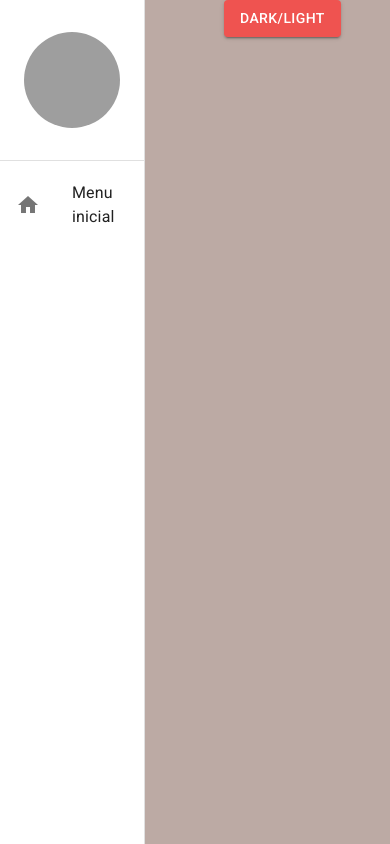
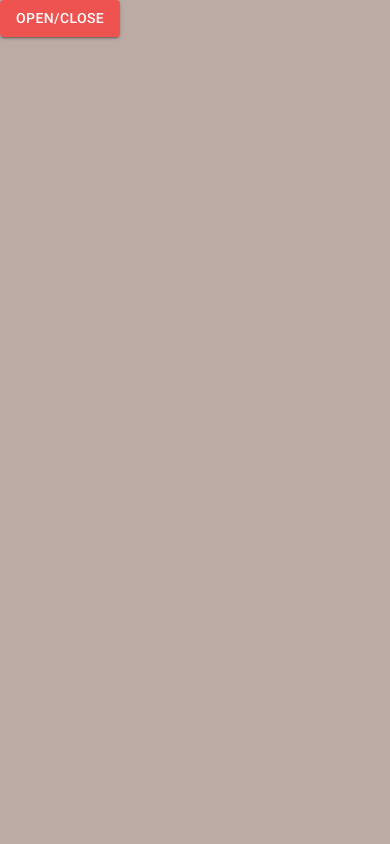
Before and after one commit to RobervanSouza/New-City, a React (Create React App) app in the folder new-city/: page /pagina-inicial in a window 390 px wide. Built offline with nearby package versions, Linux system fonts and the light colour scheme; grey boxes are pictures that could not be loaded.

Commit message:
feat: create menu left

```diff
--- a/new-city/src/App.tsx
+++ b/new-city/src/App.tsx
@@ -1,16 +1,19 @@
 import { BrowserRouter } from "react-router-dom";
 import { AppRouter } from "./routes";
 import { MenuLateral } from "./shared/components";
+import { DrawerProvider } from "./shared/contexts";
 import { AppThemeProvider } from "./shared/contexts/ThemeContext";
 
 export const App = () => {
   return (
     <AppThemeProvider>
-      <BrowserRouter>
-        <MenuLateral>
-          <AppRouter />
-        </MenuLateral>
-      </BrowserRouter>
+      <DrawerProvider>
+        <BrowserRouter>
+          <MenuLateral>
+            <AppRouter />
+          </MenuLateral>
+        </BrowserRouter>
+      </DrawerProvider>
     </AppThemeProvider>
   );
 };
--- a/new-city/src/routes/index.tsx
+++ b/new-city/src/routes/index.tsx
@@ -1,16 +1,40 @@
 import { Button } from '@mui/material';
+import { useEffect } from 'react';
 import { Routes, Route, Navigate} from 'react-router-dom';
-import { useThemeContext } from '../shared/contexts/ThemeContext';
+import { useDrawerContext } from '../shared/contexts';
+
 
 
 export const AppRouter = () => {
-     const { toggleTheme } = useThemeContext();
-    return(
-        <Routes>
-            <Route path='/pagina-inicial' element={<Button variant='contained' color='primary'  onClick={toggleTheme} >Dark/Light</Button>} />
-            <Route path='*' element={<Navigate to={'/pagina-inicial'}/>}//e para renderizar a pagina inicial, caso coloque outros nomes na pagina
+     const { toggleDrawerOpen, setDrawerOptions } = useDrawerContext();
 
-            />
-        </Routes>
+    useEffect(() => {
+        setDrawerOptions([
+        {
+            label: 'Pagina Inicial',
+            icons: 'home',
+            path: '/pagina-inicial'
+        }
+]);
+
+ }, []);
+
+    return (
+      <Routes>
+        <Route
+          path="/pagina-inicial"
+          element={
+            <Button
+              variant="contained"
+              color="primary"
+              onClick={toggleDrawerOpen}>
+              Open/Close
+            </Button>
+          }
+        />
+        <Route
+        //  path="*"  element={<Navigate to={"/pagina-inicial"} />} //e para renderizar a pagina inicial, caso coloque outros nomes na pagina
+        />
+      </Routes>
     );
 }
--- a/new-city/src/shared/components/menu-lateral/Menu-lateral.tsx
+++ b/new-city/src/shared/components/menu-lateral/Menu-lateral.tsx
@@ -1,15 +1,53 @@
-import { Avatar, Box, Divider, Drawer, Icon, List, ListItemButton, ListItemIcon, ListItemText, useTheme } from "@mui/material";
+import { Avatar, Box, Divider, Drawer, Icon, List, ListItemButton, ListItemIcon, ListItemText, useMediaQuery, useTheme } from "@mui/material";
 import React from "react";
+import { useMatch, useNavigate, useResolvedPath } from "react-router-dom";
+import { useDrawerContext } from "../../contexts";
 
 interface Ichildren {
   children: React.ReactNode;
 }
+interface IListeLinkProps{
+   label:string, // texto na opção de menu
+   icons:string, // icons
+   to: string,// navegação
+   onClick: (() => void) | undefined;
+}
+const ListItemLink : React.FC <IListeLinkProps> = ({ icons, label, onClick, to }) => {
+
+   const  navigate = useNavigate();
+
+   const path = useResolvedPath(to)// deixa configuração rara as rotas usando em baixo
+   const match = useMatch({path: path.pathname, end: false});// verifica se a rota esta selecionada ou não
+
+
+  const handleClick = () => {
+    navigate(to);
+    onClick?.(); // para saber se e undefined oo void
+  }
+
+  return (
+    <ListItemButton selected={!!match} onClick={handleClick} >
+      <ListItemIcon>
+        <Icon>{icons}</Icon>
+      </ListItemIcon>
+      <ListItemText primary={label} />
+    </ListItemButton>
+  );
+}
 
 export const MenuLateral: React.FC<Ichildren> = ({ children }) => {
   const theme = useTheme();
+
+  const smDown = useMediaQuery(theme.breakpoints.down('sm')) // down tela menor
+
+  const { isdrawerOpen, toggleDrawerOpen, drawerOptions} = useDrawerContext();
+
   return (
     <>
-      <Drawer variant="permanent">
+      <Drawer
+        open={isdrawerOpen}
+        variant={smDown ? "temporary" : "permanent"}
+        onClose={toggleDrawerOpen}>
         <Box
           width={theme.spacing(18)}
           height="100%"
@@ -30,24 +68,37 @@ export const MenuLateral: React.FC<Ichildren> = ({ children }) => {
           <Divider />
           <Box flex={1}>
             <List component="nav">
-              <ListItemButton>
-                <ListItemIcon>
-                  <Icon>
-                    home
-                  </Icon>
-                </ListItemIcon>
-                <ListItemText primary="Menu inicial" />
-              </ListItemButton>
+              {drawerOptions.map((drawerOptions) => (
+                <ListItemLink
+                  key={drawerOptions.path}
+                  icons={drawerOptions.icons}
+                  label={drawerOptions.label}
+                  to={drawerOptions.path}
+                  onClick={smDown ? toggleDrawerOpen : undefined} // quando clica em pagina inicial elelescond o draw ou vice versa
+                />
+              ))}
             </List>
           </Box>
         </Box>
       </Drawer>
-      <Box height="100vh" marginLeft={theme.spacing(28)}>
+      <Box height="100vh" marginLeft={smDown ? 0 : theme.spacing(28)}>
         {children}
       </Box>
     </> //o (<> fragmente e para aceitar do lado o menu lateral, se não colocar não tem como aceitar)
   );
-}; // o primeiro box e parta a fastar a home o segundo e para deixar dentro o que quiser
+};
+
+
+
+
+
+
+
+
+
+
+
+// o primeiro box e parta a fastar a home o segundo e para deixar dentro o que quiser
 
 // <Drawer open = {true} variant="persistent" > //3 open e para abrir na lateral, variant e para ser flexivel aberto ou fechado
 // <Box height='100vh' marginLeft={theme.spacing(28)} > //3 1 = 4px e por isso que usa theme.spacing(28) e igual a 112 px para a direita etão os itens da home fica distate da barra lateral
--- /dev/null
+++ b/new-city/src/shared/contexts/DrawerContext.tsx
@@ -0,0 +1,58 @@
+
+import {
+  useCallback,
+  useState,
+  useContext,
+  createContext,
+} from "react";
+
+interface IDrawerOptions { // com o drawer optionms navega pra aa aplicação toda
+  icons: string;
+  label: string;
+  path: string; //navergar
+}
+
+interface IDrawerContextData {
+  isdrawerOpen: boolean;
+  drawerOptions: IDrawerOptions[];
+  setDrawerOptions: (newDrawerOptions: IDrawerOptions[]) => void;
+  toggleDrawerOpen: () => void; // alterna os ttemas, passa no calback como nome função
+}
+
+const DrawerContext = createContext({} as IDrawerContextData);
+
+export const useDrawerContext = () => {
+  // o useThemeContext retorna as propriedade dentro do usecontext, e onde alterna o tema, e export para as rotas
+  return useContext(DrawerContext);
+};
+
+interface Ichildren {
+  children: React.ReactNode;
+}
+
+
+export const DrawerProvider: React.FC<Ichildren> = ({ children }) => {
+  const [isdrawerOpen, setDrawerOpen] = useState(false); // menu começa fechado pra android
+  const [drawerOptions, setDrawerOptions] = useState<IDrawerOptions[]>([]);// com essa função do drawer options você seta o menu
+
+  const toggleDrawerOpen = useCallback( // o mesmo nome da interface
+    // armazena funçoes dentro //1 e ideal quando vai usar na aplicação inteira e não so em uma parte da aplicação. se for so em um componente pode ser uma função, como e em uma aplicação inteira então não precisa esta reiniciando a aplicação. usa mais em contexto ou em componentes.
+    () => {
+      setDrawerOpen((oldDrawerOpen) => !oldDrawerOpen); // se tiver aberto fecha, se tiver fechado abrir, alterna
+    },
+    []
+  );
+
+  const handleDrawerOptions = useCallback((newDrawerOptions: IDrawerOptions[]) => {
+     setDrawerOptions(newDrawerOptions); // essa função vai para toda a aplicação
+    },
+    [],
+  );
+
+  return (
+    <DrawerContext.Provider value={{ isdrawerOpen, drawerOptions, toggleDrawerOpen, setDrawerOptions: handleDrawerOptions}}>
+        {children}
+
+    </DrawerContext.Provider>
+  );
+};
--- a/new-city/src/shared/contexts/index.ts
+++ b/new-city/src/shared/contexts/index.ts
@@ -1 +1,2 @@
-export {};
+export * from './DrawerContext';
+export * from './ThemeContext';
```
